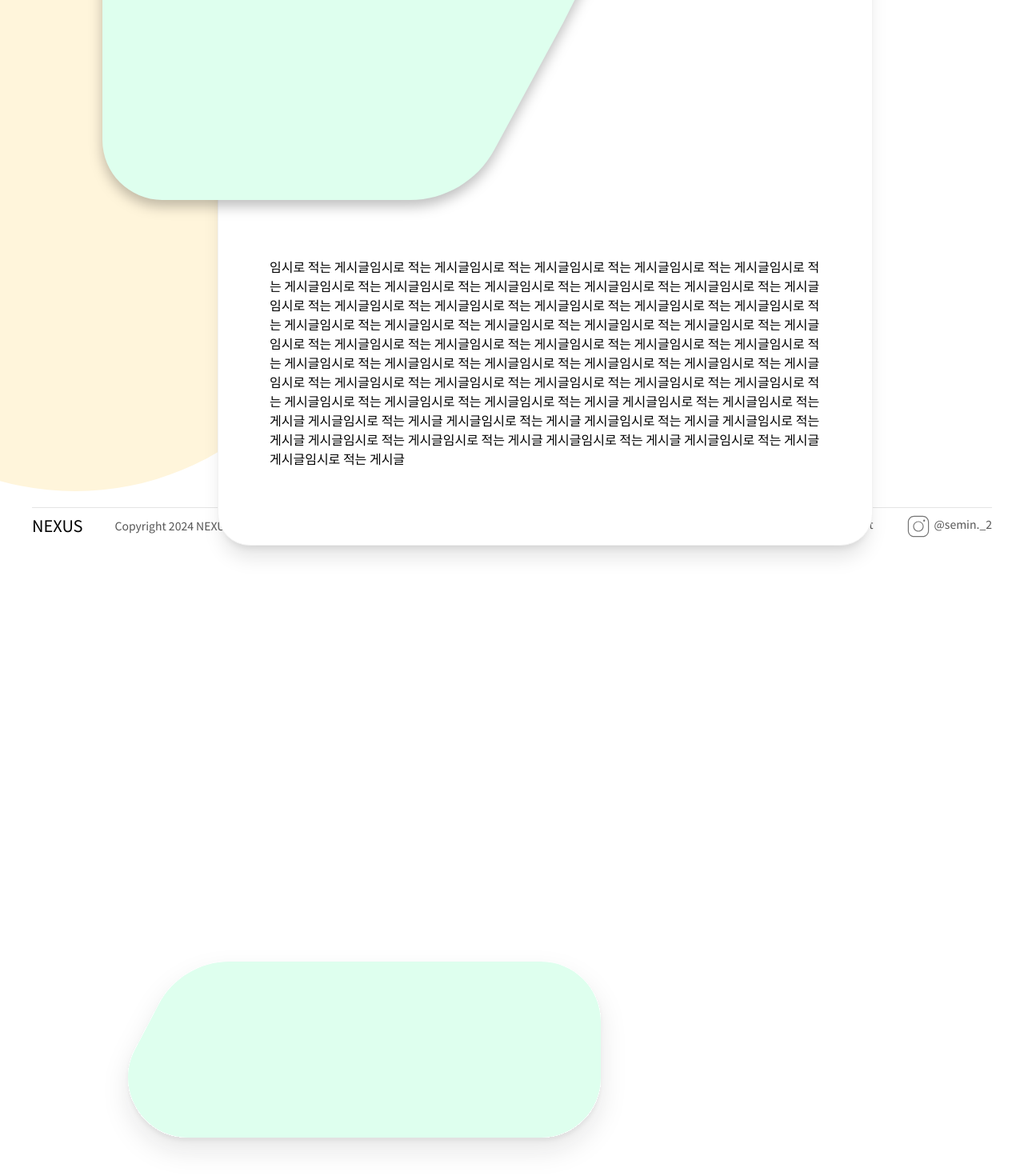
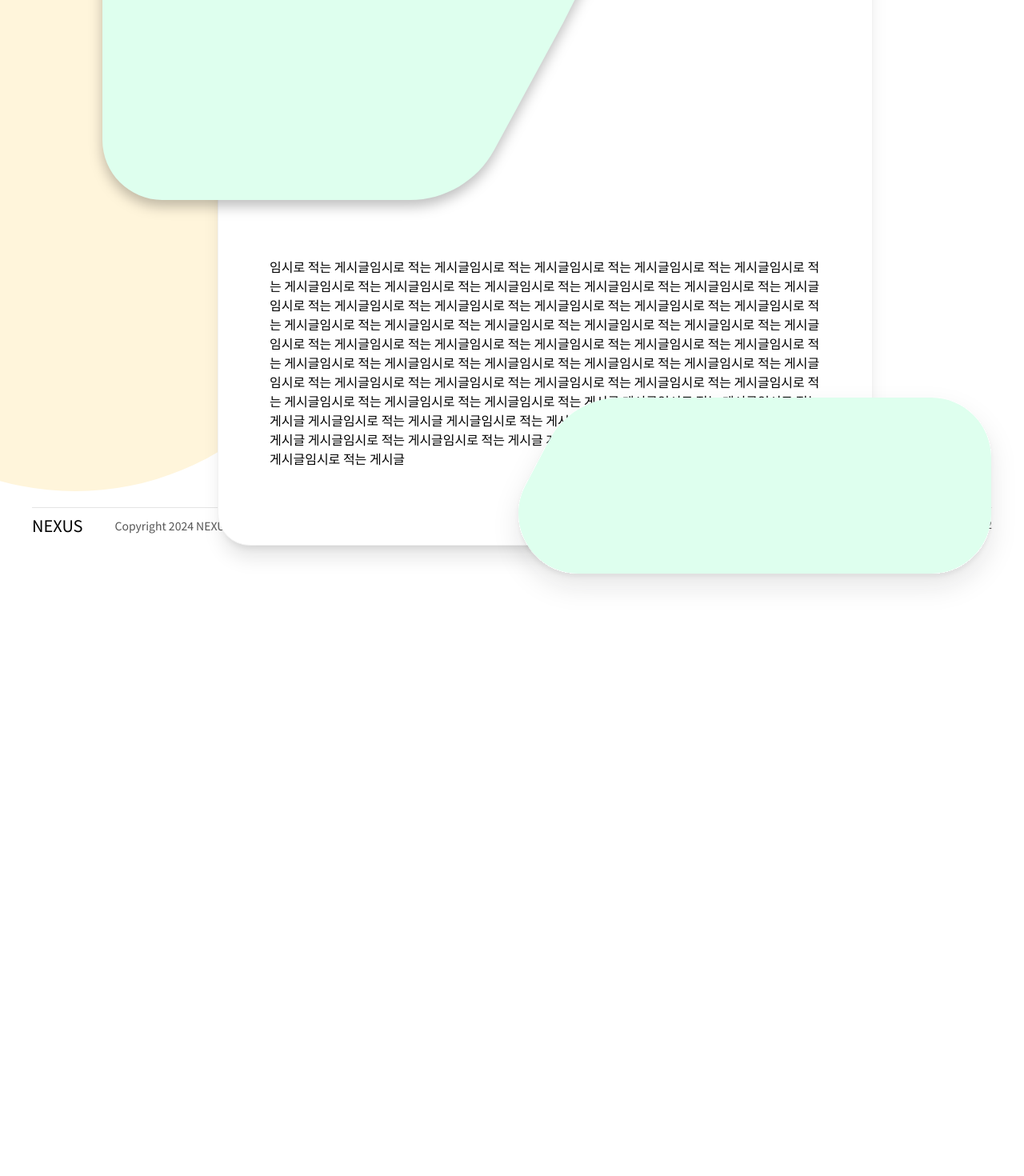
Before and after one commit to wwwcomcomcomcom/nexus-fe, a React (Vite) app: page /post/1 in a window 1280 px wide. Shown: the part 374-1844 px from the top of the page at 80% size. After the commit the page ends 1139 px from the top, so only its background shows below. Built offline with nearby package versions, Linux system fonts and the light colour scheme.

Commit message:
unmodified under green box size

```diff
--- a/src/page/PostPage.tsx
+++ b/src/page/PostPage.tsx
@@ -23,7 +23,7 @@ function PostPage() {
       </div>
       <div className="mx-[10%] items-center relative ">
         <div className="relative">
-          <div className="flex-col absolute flex z-50 ">
+          <div className="flex-col absolute flex z-40 ">
             <GreenTopBox />
           </div>
           <div className=" flex justify-center rounded-[40px] shadow-xl bg-white border border-[#F2F2F2] z-0 px-16 w-[80%] ml-36 pt-[29rem] pb-[6rem] translate-y-16">
@@ -46,11 +46,10 @@ function PostPage() {
               게시글 게시글임시로 적는 게시글 게시글임시로 적는 게시글
               게시글임시로 적는 게시글
             </p>
+            <div className="absolute flex flex-col z-40 translate-x-[40%] translate-y-[10rem] ">
+              <PostUnderGreenBox />
+            </div>
           </div>
-        </div>
-
-        <div className="absolute flex flex-col z-50 translate-y-[200%] ">
-          <PostUnderGreenBox />
         </div>
       </div>
     </main>
```
